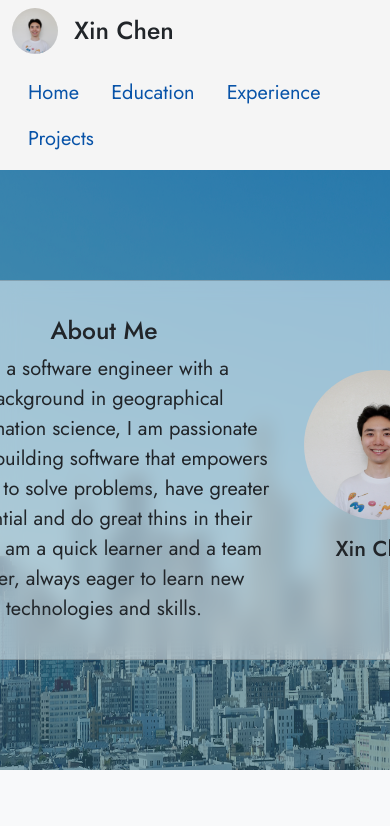
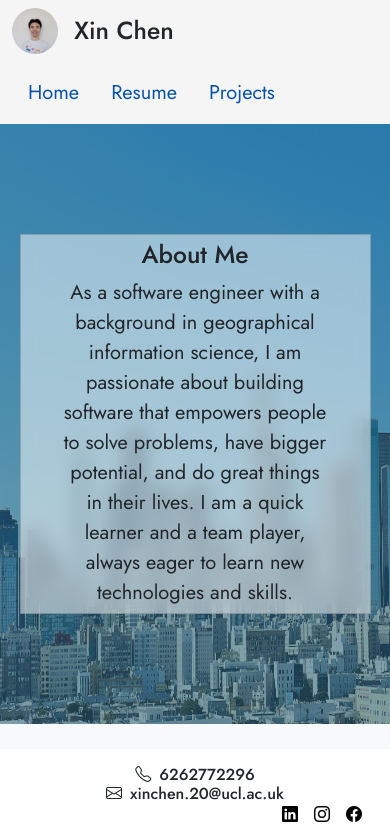
Before and after one commit to chrischen96/Portfolio, a React (Vite) app: page / in a window 390 px wide. Shown: the top 826 px of the page. Built offline with nearby package versions, Linux system fonts and the light colour scheme.

Commit message:
responsive

```diff
--- a/src/App.css
+++ b/src/App.css
@@ -56,6 +56,18 @@
   overflow-y: scroll
 }
 
+@media screen and (max-width: 575px) {
+  .scrollspy {
+    height: calc(100vh - 157px);
+  }
+}
+
+@media screen and (max-width: 483px) {
+  .scrollspy {
+    height: calc(100vh - 219px);
+  }
+}
+
 .footer1 {
   padding: 1em;
   background-color: whitesmoke;
@@ -103,7 +115,7 @@ article {
   border-radius: 10px;
   padding: 2em;
   margin: 2em;
-  min-width: 600px;
+  /* min-width: 600px; */
   min-height: 300px;
   width: 800px;
   height: 380px;
@@ -117,6 +129,13 @@ article {
   justify-content: center;
   align-items: center;
 }
+
+@media screen and (max-width: 632px) {
+  #invis-port {
+    display: none;
+  }
+}
+
 
 .card-portrait {
   height: 150px;
@@ -140,7 +159,7 @@ article {
 }
 
 .edu .resume-item {
-  padding-left: 15px;
+  padding-left: 10px;
 }
 
 
@@ -159,7 +178,7 @@ article {
 }
 
 .exp .resume-item {
-  padding-left: 15px;
+  padding-left: 10px;
 }
 
 
--- a/src/components/Footer.jsx
+++ b/src/components/Footer.jsx
@@ -6,13 +6,12 @@ const Footer = () => {
       <div className="container-fluid">
         <div className="">
           <div className="d-flex flex-column flex-sm-row justify-content-between align-items-center">
-            <h6 className='mx-3 my-0'>Contact me</h6>
             <h6 className='mx-3 my-0'>
-              <i className="bi bi-telephone"></i>
+              <i className="bi bi-telephone me-2"></i>
               6262772296
             </h6>
             <h6 className='mx-3 my-0'>
-              <i className="bi bi-envelope"></i>
+              <i className="bi bi-envelope me-2"></i>
               xinchen.20@ucl.ac.uk
             </h6>
             <ul className="list-unstyled d-flex ms-auto my-0">
--- a/src/components/Header.jsx
+++ b/src/components/Header.jsx
@@ -15,10 +15,7 @@ const Header = () => {
                                 <a className="nav-link" href='#home'>Home</a>
                             </li>
                             <li className="nav-item">
-                                <a className="nav-link" href='#edu'>Education</a>
-                            </li>
-                            <li className="nav-item">
-                                <a className="nav-link" href='#exp'>Experience</a>
+                                <a className="nav-link" href='#resume'>Resume</a>
                             </li>
                             <li className="nav-item">
                                 <a className="nav-link" href='#projects'>Projects</a>
--- a/src/components/Home.jsx
+++ b/src/components/Home.jsx
@@ -11,11 +11,10 @@ const About = () => {
                         <div className="card-body">
                             <h2 className="card-title">About Me</h2>
                             <p className="card-text fs-5">
-                                As a software engineer with a background in geographical information science, I am passionate about building software that empowers people to solve problems, have greater potential and do great thins in their lives. I am a quick learner and a team player, always eager to learn new technologies and skills.
+                                As a software engineer with a background in geographical information science, I am passionate about building software that empowers people to solve problems, have bigger potential, and do great things in their lives. I am a quick learner and a team player, always eager to learn new technologies and skills.
                             </p>
                         </div>
-                        <div className="card-body">
-
+                        <div className="card-body" id='invis-port'>
                             <img src={portrait} alt="" className='card-portrait'/>
                             <h4 className="card-title mt-3">Xin Chen</h4>
                         </div>
```
